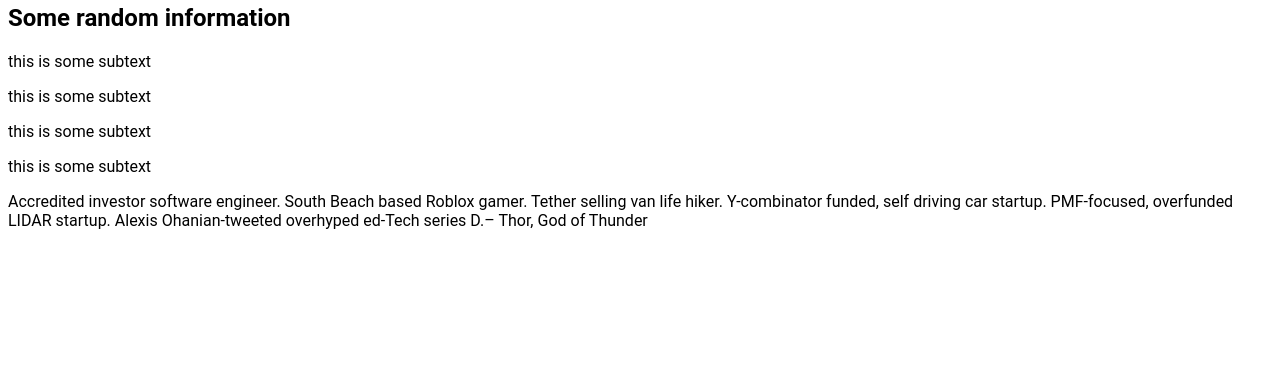
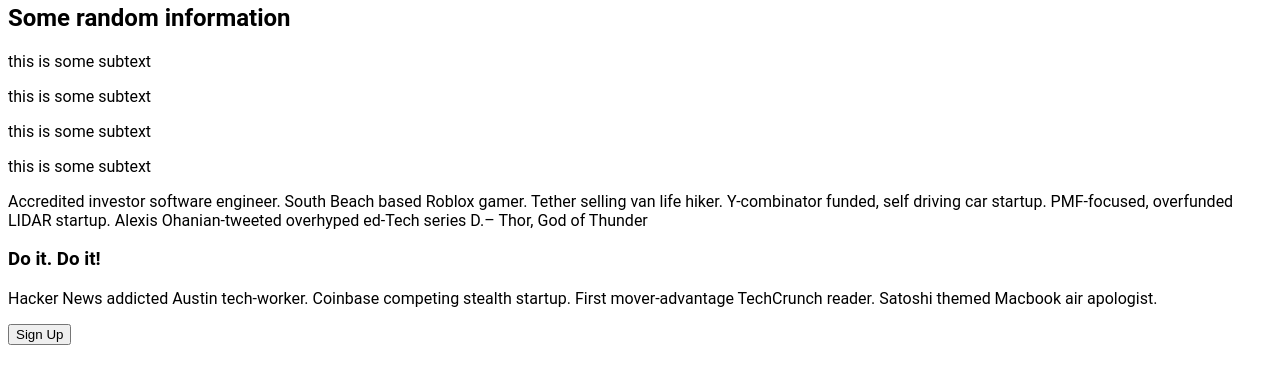
Before and after one commit to d-chia/landingpage-project, a plain HTML site: page index.html in a window 1280 px wide. Shown: the part 274-658 px from the top of the page. Drawn offline with Linux system fonts and the light colour scheme.

Commit message:
Add basic elements to CTA section

```diff
--- a/index.html
+++ b/index.html
@@ -50,5 +50,13 @@
     <div class="quote-section">
         <p class="quote">Accredited investor software engineer. South Beach based Roblox gamer. Tether selling van life hiker. Y-combinator funded, self driving car startup. PMF-focused, overfunded LIDAR startup. Alexis Ohanian-tweeted overhyped ed-Tech series D.<span class="quote-tag">– Thor, God of Thunder</span></p>
     </div>
+
+    <div class="cta-section">
+        <div class="cta">
+            <h3>Do it. Do it!</h3>
+            <p>Hacker News addicted Austin tech-worker. Coinbase competing stealth startup. First mover-advantage TechCrunch reader. Satoshi themed Macbook air apologist.</p>
+            <button type="button">Sign Up</button>
+        </div>
+    </div>
 </body>
 </html>
```
